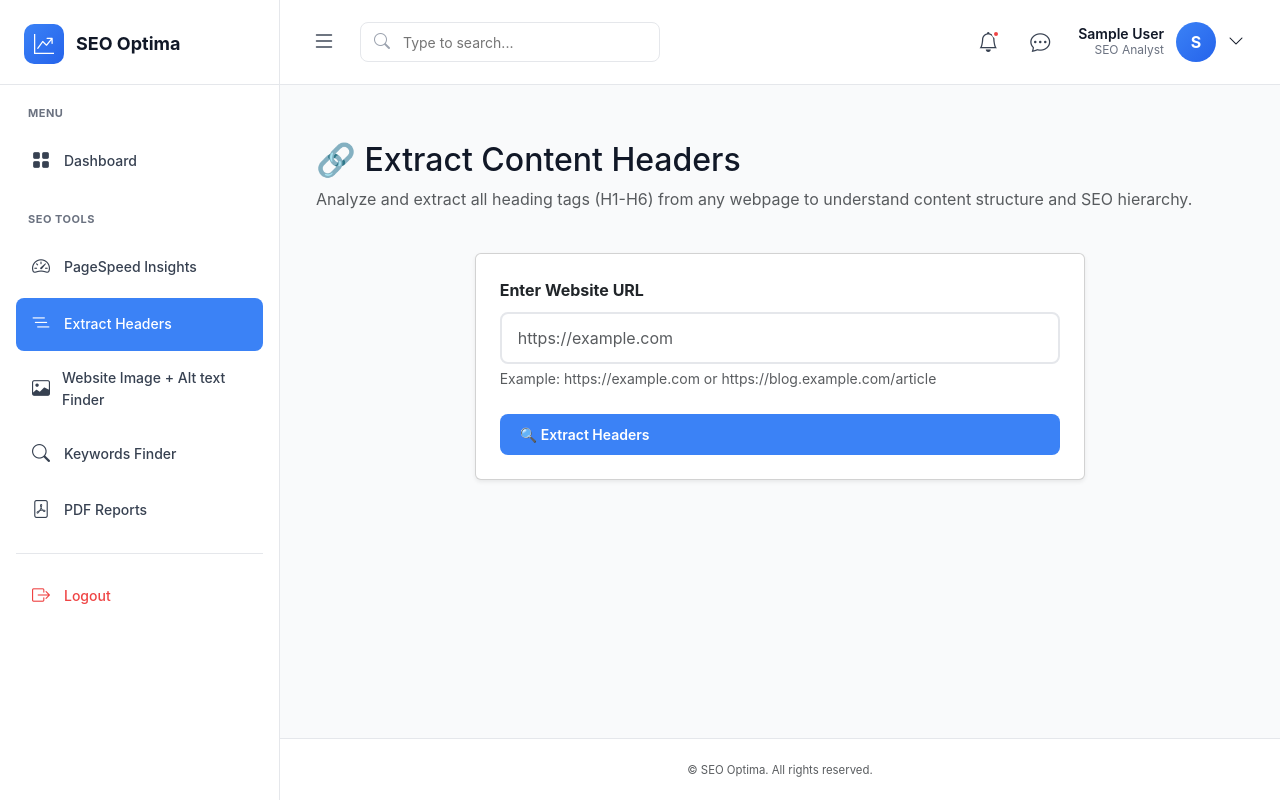
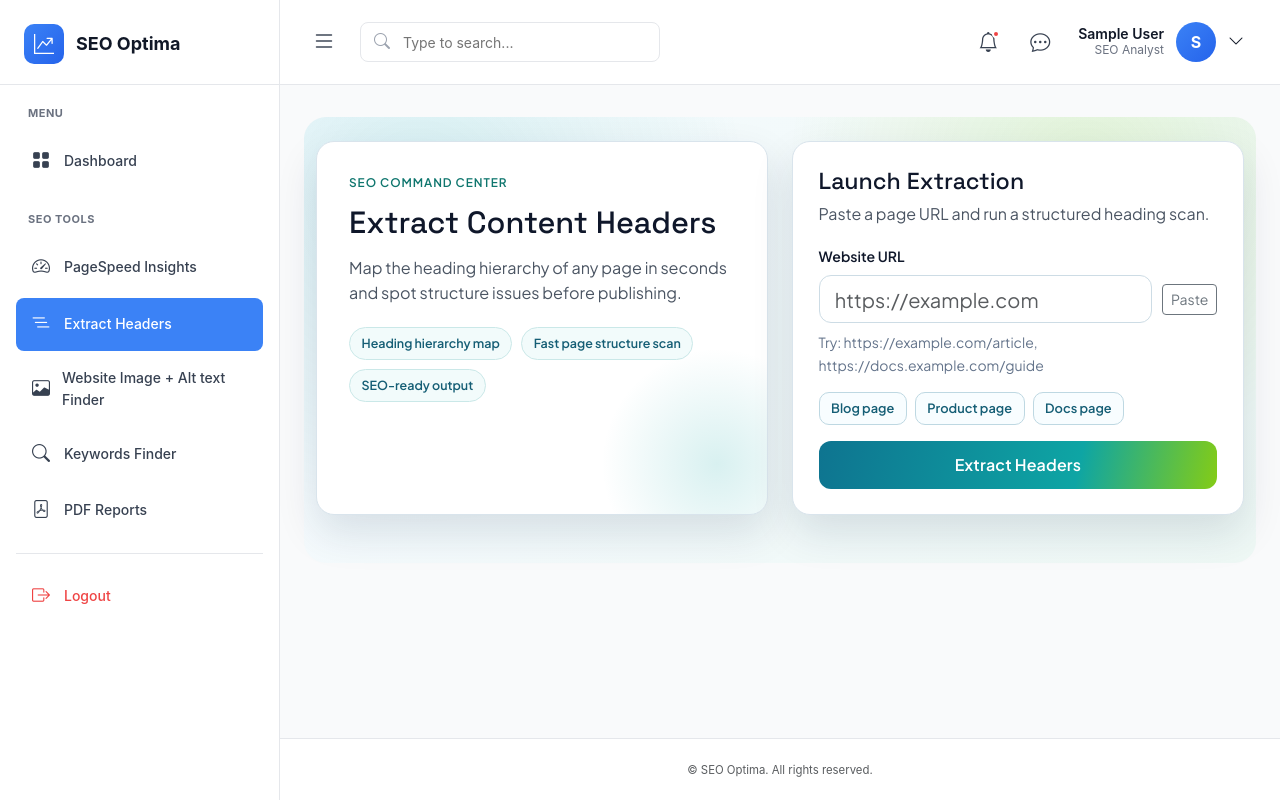
Before and after one commit to NischalGrg5555/SEO-Optima, a Django app: page /dashboard/extract-headers/ in a window 1280 px wide. Run offline with Django 4.2, Linux system fonts and the light colour scheme; the visitor is signed in with stand-in values (Sample User, id 1); data that the repository does not hold is empty.

Commit message:
Revamp extract headers page layout with enhanced UI, form improvements, and updated results display

```diff
--- a/templates/dashboard/extract_headers.html
+++ b/templates/dashboard/extract_headers.html
@@ -3,155 +3,137 @@
 {% block title %}Extract Content Headers | SEO Optima{% endblock %}
 
 {% block content %}
-<div class="container-fluid mt-4">
-  <!-- Header -->
-  <div class="row mb-4">
-    <div class="col-12">
-      <h1 class="h2">🔗 Extract Content Headers</h1>
-      <p class="text-muted">Analyze and extract all heading tags (H1-H6) from any webpage to understand content structure and SEO hierarchy.</p>
+<div class="container-fluid py-4 headers-command-center">
+  <section class="row g-4 mb-4 align-items-stretch hero-grid">
+    <div class="col-xl-6">
+      <div class="command-hero h-100">
+        <p class="hero-kicker">SEO Command Center</p>
+        <h1 class="hero-title">Extract Content Headers</h1>
+        <p class="hero-subtitle">
+          Map the heading hierarchy of any page in seconds and spot structure issues before publishing.
+        </p>
+        <div class="hero-badges">
+          <span class="hero-badge">Heading hierarchy map</span>
+          <span class="hero-badge">Fast page structure scan</span>
+          <span class="hero-badge">SEO-ready output</span>
         </div>
       </div>
-
-  <!-- Extract Form -->
-  <div class="row mb-4">
-    <div class="col-lg-8 mx-auto">
-      <div class="card shadow-sm">
-        <div class="card-body p-4">
-          <form method="post" id="headerExtractForm">
+    </div>
+    <div class="col-xl-6">
+      <div class="command-panel h-100">
+        <h2 class="panel-title">Launch Extraction</h2>
+        <p class="panel-text">Paste a page URL and run a structured heading scan.</p>
+        <form method="post" id="headerExtractForm" class="extract-form">
           {% csrf_token %}
 
-            <div class="mb-4">
-              <label for="{{ form.url.id_for_label }}" class="form-label fw-bold">
-                Enter Website URL
-              </label>
+          <label for="{{ form.url.id_for_label }}" class="form-label panel-label">Website URL</label>
+          <div class="url-field-wrap">
             {{ form.url }}
+            <button type="button" class="btn btn-outline-secondary btn-sm" id="pasteUrlBtn">Paste</button>
+          </div>
           {% if form.url.errors %}
-                <div class="invalid-feedback d-block">
-                  {{ form.url.errors.0 }}
+            <div class="invalid-feedback d-block">{{ form.url.errors.0 }}</div>
+          {% endif %}
+          <div class="form-text panel-hint">
+            Try: https://example.com/article, https://docs.example.com/guide
           </div>
-              {% endif %}
-              <div class="form-text">
-                Example: https://example.com or https://blog.example.com/article
+
+          <div class="quick-url-row">
+            <button type="button" class="quick-url" data-url="https://example.com/blog">Blog page</button>
+            <button type="button" class="quick-url" data-url="https://example.com/product">Product page</button>
+            <button type="button" class="quick-url" data-url="https://example.com/docs">Docs page</button>
+          </div>
+
+          <button type="submit" class="btn launch-btn w-100" id="extractBtn">
+            <span id="btnText">Extract Headers</span>
+            <span id="btnLoading" class="d-none">
+              <span class="spinner-border spinner-border-sm me-2" role="status" aria-hidden="true"></span>
+              Scanning structure...
+            </span>
+          </button>
+        </form>
       </div>
     </div>
+  </section>
 
-            <div class="d-grid">
-              <button type="submit" class="btn btn-primary btn-lg" id="extractBtn">
-                <span id="btnText">🔍 Extract Headers</span>
-                <span id="btnLoading" class="d-none">
-                  <span class="spinner-border spinner-border-sm me-2" role="status" aria-hidden="true"></span>
-                  Extracting...
-                </span>
-              </button>
+  {% if headers %}
+  <section class="results-shell">
+    <div class="row g-3 mb-4">
+      <div class="col-lg-3 col-6">
+        <div class="metric-card">
+          <p class="metric-label">Total Headers</p>
+          <p class="metric-value">{{ headers|length }}</p>
         </div>
-          </form>
       </div>
+      <div class="col-lg-3 col-6">
+        <div class="metric-card level-h1">
+          <p class="metric-label">H1</p>
+          <p class="metric-value">{{ hierarchy.H1 }}</p>
+        </div>
+      </div>
+      <div class="col-lg-3 col-6">
+        <div class="metric-card level-h2">
+          <p class="metric-label">H2</p>
+          <p class="metric-value">{{ hierarchy.H2 }}</p>
+        </div>
+      </div>
+      <div class="col-lg-3 col-6">
+        <div class="metric-card level-h3">
+          <p class="metric-label">H3</p>
+          <p class="metric-value">{{ hierarchy.H3 }}</p>
         </div>
       </div>
     </div>
 
-  <!-- Results Section -->
-  {% if headers %}
-  <div class="row">
-    <div class="col-lg-10 mx-auto">
-      <!-- Stats Cards -->
-      <div class="row mb-4">
-        <div class="col-md-3 col-6 mb-3">
-          <div class="stat-card">
-            <div class="stat-value">{{ headers|length }}</div>
-            <div class="stat-label">Total Headers</div>
-          </div>
-        </div>
-        <div class="col-md-3 col-6 mb-3">
-          <div class="stat-card stat-h1">
-            <div class="stat-value">{{ hierarchy.H1 }}</div>
-            <div class="stat-label">H1 Tags</div>
-          </div>
-        </div>
-        <div class="col-md-3 col-6 mb-3">
-          <div class="stat-card stat-h2">
-            <div class="stat-value">{{ hierarchy.H2 }}</div>
-            <div class="stat-label">H2 Tags</div>
-          </div>
-        </div>
-        <div class="col-md-3 col-6 mb-3">
-          <div class="stat-card stat-h3">
-            <div class="stat-value">{{ hierarchy.H3 }}</div>
-            <div class="stat-label">H3 Tags</div>
-          </div>
-        </div>
+    <div class="result-card mb-4">
+      <p class="result-meta">Analyzed URL</p>
+      <a href="{{ url }}" target="_blank" class="analyzed-url">{{ url }}</a>
     </div>
 
-      <!-- URL Display -->
-      <div class="card mb-4">
-        <div class="card-body">
-          <h6 class="text-muted mb-2">Analyzed URL:</h6>
-          <a href="{{ url }}" target="_blank" class="text-break">{{ url }}</a>
+    <div class="result-card mb-4">
+      <div class="result-head">
+        <h3 class="result-title">Content Header Structure</h3>
+        <span class="pill">{{ headers|length }} found</span>
       </div>
-      </div>
-
-      <!-- Headers Display -->
-      <div class="card">
-        <div class="card-header d-flex justify-content-between align-items-center">
-          <h5 class="mb-0">Content Headers Structure</h5>
-          <span class="badge bg-primary">{{ headers|length }} Headers Found</span>
-        </div>
-        <div class="card-body">
       <div class="headers-container">
         {% for header in headers %}
-            <div class="header-item header-{{ header.level|lower }}">
+        <div class="header-item header-{{ header.level|lower }}" style="--item-index: {{ forloop.counter0 }};">
           <span class="header-tag">{{ header.level }}</span>
           <span class="header-text">{{ header.text }}</span>
         </div>
         {% endfor %}
       </div>
     </div>
-      </div>
 
-      <!-- SEO Tips -->
-      <div class="card mt-4">
-        <div class="card-header">
-          <h5 class="mb-0">💡 SEO Best Practices</h5>
-        </div>
-        <div class="card-body">
-          <ul class="mb-0">
-            <li class="mb-2"><strong>Use exactly one H1 tag</strong> per page (Currently: {{ hierarchy.H1 }})</li>
-            <li class="mb-2"><strong>Maintain proper hierarchy:</strong> H1 → H2 → H3 (don't skip levels)</li>
-            <li class="mb-2"><strong>Include keywords:</strong> Use relevant keywords in your headings naturally</li>
-            <li class="mb-2"><strong>Keep headers descriptive:</strong> Headers should clearly describe the content that follows</li>
-            <li><strong>Make them engaging:</strong> Headers help users scan and understand your content quickly</li>
+    <div class="result-card tips-card mb-4">
+      <h3 class="result-title">SEO Best Practices</h3>
+      <ul class="tips-list mb-0">
+        <li>Use one H1 per page. Current count: <strong>{{ hierarchy.H1 }}</strong>.</li>
+        <li>Keep hierarchy ordered: H1 then H2 then H3, without skipping levels.</li>
+        <li>Use descriptive headers that match user intent and on-page content.</li>
+        <li>Include keywords naturally in headings where relevant.</li>
       </ul>
     </div>
-      </div>
-    </div>
-  </div>
+  </section>
   {% elif error %}
-  <div class="row">
-    <div class="col-lg-8 mx-auto">
   <div class="alert alert-danger" role="alert">
-        <h5 class="alert-heading">Error!</h5>
+    <h5 class="alert-heading mb-1">Extraction failed</h5>
     <p class="mb-0">{{ error }}</p>
-      </div>
-    </div>
   </div>
   {% endif %}
 
-  <!-- Previous Analyses Section -->
   {% if analyses %}
-  <div class="row mt-5">
-    <div class="col-lg-10 mx-auto">
-      <div class="card">
-        <div class="card-header d-flex justify-content-between align-items-center">
-          <h5 class="mb-0"> Recent Analyses</h5>
-          <span class="badge bg-secondary">{{ analyses|length }} Recent</span>
+  <section class="result-card">
+    <div class="result-head mb-2">
+      <h3 class="result-title">Recent Analyses</h3>
+      <span class="pill muted">{{ analyses|length }} recent</span>
     </div>
-        <div class="card-body">
     <div class="table-responsive">
-            <table class="table table-hover">
+      <table class="table align-middle table-hover">
         <thead>
           <tr>
             <th>URL</th>
-                  <th>Total Headers</th>
+            <th>Total</th>
             <th>H1</th>
             <th>H2</th>
             <th>H3</th>
@@ -167,27 +149,25 @@
                 {{ analysis.url|truncatechars:50 }}
               </a>
             </td>
-                  <td><span class="badge bg-primary">{{ analysis.total_headers }}</span></td>
+            <td><span class="badge text-bg-primary">{{ analysis.total_headers }}</span></td>
             <td>
               {% if analysis.h1_count == 1 %}
-                    <span class="badge bg-success">{{ analysis.h1_count }}</span>
+              <span class="badge text-bg-success">{{ analysis.h1_count }}</span>
               {% elif analysis.h1_count == 0 %}
-                    <span class="badge bg-danger">0</span>
+              <span class="badge text-bg-danger">0</span>
               {% else %}
-                    <span class="badge bg-warning">{{ analysis.h1_count }}</span>
+              <span class="badge text-bg-warning">{{ analysis.h1_count }}</span>
               {% endif %}
             </td>
-                  <td><span class="badge bg-info">{{ analysis.h2_count }}</span></td>
-                  <td><span class="badge bg-secondary">{{ analysis.h3_count }}</span></td>
+            <td><span class="badge text-bg-info">{{ analysis.h2_count }}</span></td>
+            <td><span class="badge text-bg-secondary">{{ analysis.h3_count }}</span></td>
             <td><small class="text-muted">{{ analysis.created_at|date:"M d, Y" }}</small></td>
             <td>
               <div class="btn-group btn-group-sm" role="group">
-                      <a href="{% url 'dashboard:header_analysis_detail' analysis.pk %}"
-                         class="btn btn-outline-primary" title="View Details">
+                <a href="{% url 'dashboard:header_analysis_detail' analysis.pk %}" class="btn btn-outline-primary" title="View Details">
                   <i class="bi bi-eye"></i>
                 </a>
-                      <a href="{% url 'dashboard:delete_header_analysis' analysis.pk %}"
-                         class="btn btn-outline-danger" title="Delete">
+                <a href="{% url 'dashboard:delete_header_analysis' analysis.pk %}" class="btn btn-outline-danger" title="Delete">
                   <i class="bi bi-trash"></i>
                 </a>
               </div>
@@ -197,202 +177,496 @@
         </tbody>
       </table>
     </div>
-        </div>
-      </div>
-    </div>
-  </div>
+  </section>
   {% endif %}
 </div>
 
 <style>
-  /* Stat Cards */
-  .stat-card {
-    background: linear-gradient(135deg, #667eea 0%, #764ba2 100%);
-    color: white;
-    padding: 20px;
-    border-radius: 12px;
-    text-align: center;
-    box-shadow: 0 4px 6px rgba(0,0,0,0.1);
+  @import url('https://fonts.googleapis.com/css2?family=Space+Grotesk:wght@500;600;700&family=Plus+Jakarta+Sans:wght@400;500;600&display=swap');
+
+  .headers-command-center {
+    --cc-bg-1: #f6fbff;
+    --cc-bg-2: #eef8f5;
+    --cc-surface: #ffffff;
+    --cc-ink: #0f172a;
+    --cc-muted: #4b5563;
+    --cc-line: #d9e4ec;
+    --cc-accent: #0ea5a4;
+    --cc-accent-2: #84cc16;
+    --cc-shadow: 0 18px 42px rgba(9, 30, 66, 0.12);
+    background:
+      radial-gradient(circle at 12% 18%, rgba(14, 165, 164, 0.14), transparent 36%),
+      radial-gradient(circle at 82% 12%, rgba(132, 204, 22, 0.15), transparent 34%),
+      linear-gradient(120deg, var(--cc-bg-1), var(--cc-bg-2));
+    border-radius: 22px;
+    font-family: 'Plus Jakarta Sans', -apple-system, BlinkMacSystemFont, 'Segoe UI', sans-serif;
   }
 
-  .stat-card.stat-h1 {
-    background: linear-gradient(135deg, #8b5cf6 0%, #7c3aed 100%);
+  .hero-grid {
+    animation: fade-lift 0.5s ease-out;
   }
 
-  .stat-card.stat-h2 {
-    background: linear-gradient(135deg, #3b82f6 0%, #2563eb 100%);
+  .command-hero,
+  .command-panel,
+  .result-card,
+  .metric-card {
+    background: var(--cc-surface);
+    border: 1px solid var(--cc-line);
+    border-radius: 18px;
+    box-shadow: var(--cc-shadow);
   }
 
-  .stat-card.stat-h3 {
-    background: linear-gradient(135deg, #06b6d4 0%, #0891b2 100%);
+  .command-hero {
+    padding: 2rem;
+    position: relative;
+    overflow: hidden;
   }
 
-  .stat-value {
-    font-size: 2rem;
-    font-weight: 700;
-    margin-bottom: 5px;
+  .command-hero::after {
+    content: '';
+    position: absolute;
+    width: 240px;
+    height: 240px;
+    right: -70px;
+    bottom: -70px;
+    background: radial-gradient(circle, rgba(14, 165, 164, 0.16), transparent 68%);
   }
 
-  .stat-label {
-    font-size: 0.875rem;
-    opacity: 0.9;
+  .hero-kicker {
+    letter-spacing: 0.08em;
     text-transform: uppercase;
-    letter-spacing: 0.5px;
+    font-weight: 700;
+    font-size: 0.74rem;
+    color: #0f766e;
+    margin-bottom: 0.75rem;
   }
 
-  /* Headers Container */
+  .hero-title,
+  .panel-title,
+  .result-title {
+    font-family: 'Space Grotesk', 'Avenir Next', 'Trebuchet MS', sans-serif;
+    color: var(--cc-ink);
+  }
+
+  .hero-title {
+    font-size: clamp(1.8rem, 2.4vw, 2.65rem);
+    line-height: 1.15;
+    margin-bottom: 0.9rem;
+  }
+
+  .hero-subtitle {
+    font-size: 1.01rem;
+    color: var(--cc-muted);
+    max-width: 52ch;
+    margin-bottom: 1.3rem;
+  }
+
+  .hero-badges {
+    display: flex;
+    gap: 0.55rem;
+    flex-wrap: wrap;
+  }
+
+  .hero-badge {
+    padding: 0.35rem 0.72rem;
+    border: 1px solid #cae8e8;
+    background: #f2fbfb;
+    color: #155e75;
+    border-radius: 999px;
+    font-size: 0.78rem;
+    font-weight: 600;
+  }
+
+  .command-panel {
+    padding: 1.6rem;
+    position: relative;
+    animation: fade-lift 0.6s ease-out;
+  }
+
+  .panel-title {
+    font-size: 1.45rem;
+    margin-bottom: 0.35rem;
+  }
+
+  .panel-text {
+    color: var(--cc-muted);
+    margin-bottom: 1rem;
+  }
+
+  .panel-label {
+    font-size: 0.88rem;
+    font-weight: 700;
+    color: #0f172a;
+  }
+
+  .url-field-wrap {
+    display: grid;
+    grid-template-columns: 1fr auto;
+    gap: 0.6rem;
+    align-items: center;
+  }
+
+  .url-field-wrap input {
+    border-radius: 12px;
+    border: 1px solid #cddce5;
+    height: 47px;
+    padding: 0 0.95rem;
+  }
+
+  .url-field-wrap input:focus {
+    border-color: #0ea5a4;
+    box-shadow: 0 0 0 0.2rem rgba(14, 165, 164, 0.16);
+  }
+
+  .panel-hint {
+    color: #64748b;
+    margin-top: 0.5rem;
+    margin-bottom: 1rem;
+  }
+
+  .quick-url-row {
+    display: flex;
+    flex-wrap: wrap;
+    gap: 0.5rem;
+    margin-bottom: 1rem;
+  }
+
+  .quick-url {
+    border: 1px solid #bed8e2;
+    background: #f8fdff;
+    color: #155e75;
+    border-radius: 10px;
+    padding: 0.32rem 0.72rem;
+    font-size: 0.8rem;
+    font-weight: 600;
+  }
+
+  .quick-url:hover {
+    border-color: #0ea5a4;
+    background: #e9fbfb;
+  }
+
+  .launch-btn {
+    border: none;
+    height: 48px;
+    border-radius: 12px;
+    background: linear-gradient(102deg, #0e7490, #0ea5a4 65%, #84cc16);
+    color: #fff;
+    font-weight: 700;
+    letter-spacing: 0.01em;
+    transition: transform 0.22s ease, box-shadow 0.22s ease;
+  }
+
+  .launch-btn:hover {
+    transform: translateY(-2px);
+    box-shadow: 0 10px 20px rgba(14, 116, 144, 0.25);
+    color: #fff;
+  }
+
+  .launch-btn:disabled {
+    opacity: 0.85;
+    transform: none;
+    box-shadow: none;
+  }
+
+  .metric-card {
+    padding: 1rem 1.1rem;
+    border-top: 4px solid #0e7490;
+  }
+
+  .metric-card.level-h1 {
+    border-top-color: #0f766e;
+  }
+
+  .metric-card.level-h2 {
+    border-top-color: #0284c7;
+  }
+
+  .metric-card.level-h3 {
+    border-top-color: #65a30d;
+  }
+
+  .metric-label {
+    color: #64748b;
+    font-size: 0.8rem;
+    text-transform: uppercase;
+    letter-spacing: 0.07em;
+    margin-bottom: 0.2rem;
+    font-weight: 700;
+  }
+
+  .metric-value {
+    font-size: 1.9rem;
+    line-height: 1;
+    font-family: 'Space Grotesk', 'Avenir Next', 'Trebuchet MS', sans-serif;
+    margin-bottom: 0;
+    color: #0f172a;
+  }
+
+  .result-card {
+    padding: 1.2rem 1.35rem;
+    animation: fade-lift 0.56s ease-out;
+  }
+
+  .result-head {
+    display: flex;
+    align-items: center;
+    justify-content: space-between;
+    gap: 0.8rem;
+  }
+
+  .result-title {
+    font-size: 1.24rem;
+    margin-bottom: 0;
+  }
+
+  .pill {
+    border-radius: 999px;
+    padding: 0.25rem 0.68rem;
+    font-size: 0.78rem;
+    font-weight: 700;
+    color: #115e59;
+    background: #e7f9f8;
+    border: 1px solid #b8ecea;
+  }
+
+  .pill.muted {
+    color: #334155;
+    background: #eef3f8;
+    border-color: #d3dee8;
+  }
+
+  .result-meta {
+    font-size: 0.75rem;
+    text-transform: uppercase;
+    color: #64748b;
+    letter-spacing: 0.08em;
+    margin-bottom: 0.45rem;
+    font-weight: 700;
+  }
+
+  .analyzed-url {
+    font-weight: 600;
+    color: #0369a1;
+    word-break: break-all;
+  }
+
   .headers-container {
-    max-height: 600px;
+    max-height: 560px;
     overflow-y: auto;
-    padding: 10px 0;
+    padding-top: 0.7rem;
   }
 
   .header-item {
-    padding: 12px 16px;
-    margin-bottom: 8px;
-    border-left: 4px solid;
-    background: #f9fafb;
-    border-radius: 6px;
+    border: 1px solid #d9e4ec;
+    border-left: 5px solid;
+    border-radius: 12px;
+    padding: 0.72rem 0.88rem;
+    background: #fbfdff;
     display: flex;
+    gap: 0.75rem;
     align-items: flex-start;
-    transition: all 0.2s ease;
-  }
-
-  .header-item:hover {
-    background: #f3f4f6;
-    transform: translateX(4px);
+    margin-bottom: 0.58rem;
+    opacity: 0;
+    transform: translateY(7px);
+    animation: item-in 0.42s ease-out forwards;
+    animation-delay: calc(var(--item-index) * 0.04s);
   }
 
   .header-tag {
-    display: inline-block;
-    padding: 4px 10px;
-    border-radius: 4px;
-    font-size: 0.75rem;
+    min-width: 44px;
+    text-align: center;
+    border-radius: 8px;
+    font-size: 0.73rem;
+    padding: 0.23rem 0.45rem;
+    color: #fff;
     font-weight: 700;
-    text-transform: uppercase;
-    margin-right: 12px;
-    min-width: 40px;
-    text-align: center;
-    color: white;
-    flex-shrink: 0;
+    letter-spacing: 0.04em;
   }
 
   .header-text {
-    flex: 1;
-    font-size: 0.95rem;
-    line-height: 1.6;
-    color: #1f2937;
+    color: #1e293b;
+    line-height: 1.45;
   }
 
-  /* H1 - Purple */
   .header-h1 {
-    border-left-color: #8b5cf6;
+    border-left-color: #0f766e;
   }
 
   .header-h1 .header-tag {
-    background-color: #8b5cf6;
+    background: #0f766e;
   }
 
   .header-h1 .header-text {
-    font-size: 1.1rem;
+    font-size: 1.05rem;
+    font-weight: 700;
+  }
+
+  .header-h2 {
+    border-left-color: #0284c7;
+    margin-left: 18px;
+  }
+
+  .header-h2 .header-tag {
+    background: #0284c7;
+  }
+
+  .header-h2 .header-text {
+    font-size: 1rem;
     font-weight: 600;
   }
 
-  /* H2 - Blue */
-  .header-h2 {
-    border-left-color: #3b82f6;
-    margin-left: 20px;
-  }
-
-  .header-h2 .header-tag {
-    background-color: #3b82f6;
-  }
-
-  .header-h2 .header-text {
-    font-size: 1.05rem;
-    font-weight: 600;
-  }
-
-  /* H3 - Cyan */
   .header-h3 {
-    border-left-color: #06b6d4;
-    margin-left: 40px;
+    border-left-color: #65a30d;
+    margin-left: 34px;
   }
 
   .header-h3 .header-tag {
-    background-color: #06b6d4;
+    background: #65a30d;
   }
 
-  /* H4 - Green */
   .header-h4 {
-    border-left-color: #10b981;
-    margin-left: 60px;
+    border-left-color: #16a34a;
+    margin-left: 52px;
   }
 
   .header-h4 .header-tag {
-    background-color: #10b981;
+    background: #16a34a;
   }
 
-  .header-h4 .header-text {
-    font-size: 0.9rem;
-  }
-
-  /* H5 - Yellow */
   .header-h5 {
-    border-left-color: #f59e0b;
-    margin-left: 80px;
+    border-left-color: #d97706;
+    margin-left: 70px;
   }
 
   .header-h5 .header-tag {
-    background-color: #f59e0b;
+    background: #d97706;
   }
 
-  .header-h5 .header-text {
-    font-size: 0.875rem;
-  }
-
-  /* H6 - Gray */
   .header-h6 {
-    border-left-color: #6b7280;
-    margin-left: 100px;
+    border-left-color: #475569;
+    margin-left: 88px;
   }
 
   .header-h6 .header-tag {
-    background-color: #6b7280;
+    background: #475569;
   }
 
-  .header-h6 .header-text {
-    font-size: 0.85rem;
+  .tips-card {
+    background: linear-gradient(135deg, #ffffff, #f4fdfa);
   }
 
-  /* Form Enhancements */
-  .form-control-lg {
-    border: 2px solid #e5e7eb;
-    padding: 12px 16px;
-    font-size: 1rem;
+  .tips-list li {
+    margin-bottom: 0.5rem;
+    color: #334155;
   }
 
-  .form-control-lg:focus {
-    border-color: #667eea;
-    box-shadow: 0 0 0 0.2rem rgba(102, 126, 234, 0.25);
+  .tips-list li:last-child {
+    margin-bottom: 0;
   }
 
-  /* Loading State */
-  #extractBtn:disabled {
-    opacity: 0.7;
+  @keyframes fade-lift {
+    from {
+      opacity: 0;
+      transform: translateY(10px);
+    }
+    to {
+      opacity: 1;
+      transform: translateY(0);
+    }
+  }
+
+  @keyframes item-in {
+    to {
+      opacity: 1;
+      transform: translateY(0);
+    }
+  }
+
+  @media (max-width: 991.98px) {
+    .headers-command-center {
+      border-radius: 14px;
+      padding: 1rem;
+    }
+
+    .command-hero,
+    .command-panel,
+    .result-card,
+    .metric-card {
+      border-radius: 14px;
+      box-shadow: 0 12px 24px rgba(9, 30, 66, 0.1);
+    }
+
+    .hero-title {
+      font-size: 1.8rem;
+    }
+
+    .header-h2,
+    .header-h3,
+    .header-h4,
+    .header-h5,
+    .header-h6 {
+      margin-left: 0;
+    }
+  }
+
+  @media (max-width: 575.98px) {
+    .url-field-wrap {
+      grid-template-columns: 1fr;
+    }
+
+    .result-head {
+      flex-direction: column;
+      align-items: flex-start;
+    }
+
+    .hero-badges {
+      gap: 0.42rem;
+    }
   }
 </style>
 
 <script>
-  // Show loading state on form submit
-  document.getElementById('headerExtractForm').addEventListener('submit', function() {
-    const btn = document.getElementById('extractBtn');
+  const headerExtractForm = document.getElementById('headerExtractForm');
+  const extractBtn = document.getElementById('extractBtn');
   const btnText = document.getElementById('btnText');
   const btnLoading = document.getElementById('btnLoading');
+  const urlInput = document.getElementById('{{ form.url.id_for_label }}');
+  const pasteUrlBtn = document.getElementById('pasteUrlBtn');
 
-    btn.disabled = true;
+  if (headerExtractForm) {
+    headerExtractForm.addEventListener('submit', function() {
+      extractBtn.disabled = true;
       btnText.classList.add('d-none');
       btnLoading.classList.remove('d-none');
     });
+  }
+
+  if (pasteUrlBtn && urlInput) {
+    pasteUrlBtn.addEventListener('click', async function() {
+      if (!navigator.clipboard || !navigator.clipboard.readText) {
+        return;
+      }
+      try {
+        const clipText = await navigator.clipboard.readText();
+        if (clipText && clipText.trim()) {
+          urlInput.value = clipText.trim();
+          urlInput.focus();
+        }
+      } catch (error) {
+        console.warn('Clipboard read blocked', error);
+      }
+    });
+  }
+
+  document.querySelectorAll('.quick-url').forEach(function(btn) {
+    btn.addEventListener('click', function() {
+      if (!urlInput) {
+        return;
+      }
+      urlInput.value = this.dataset.url || '';
+      urlInput.focus();
+    });
+  });
 </script>
 {% endblock %}
```
Lines whose indentation alone changed are shown as unchanged.
